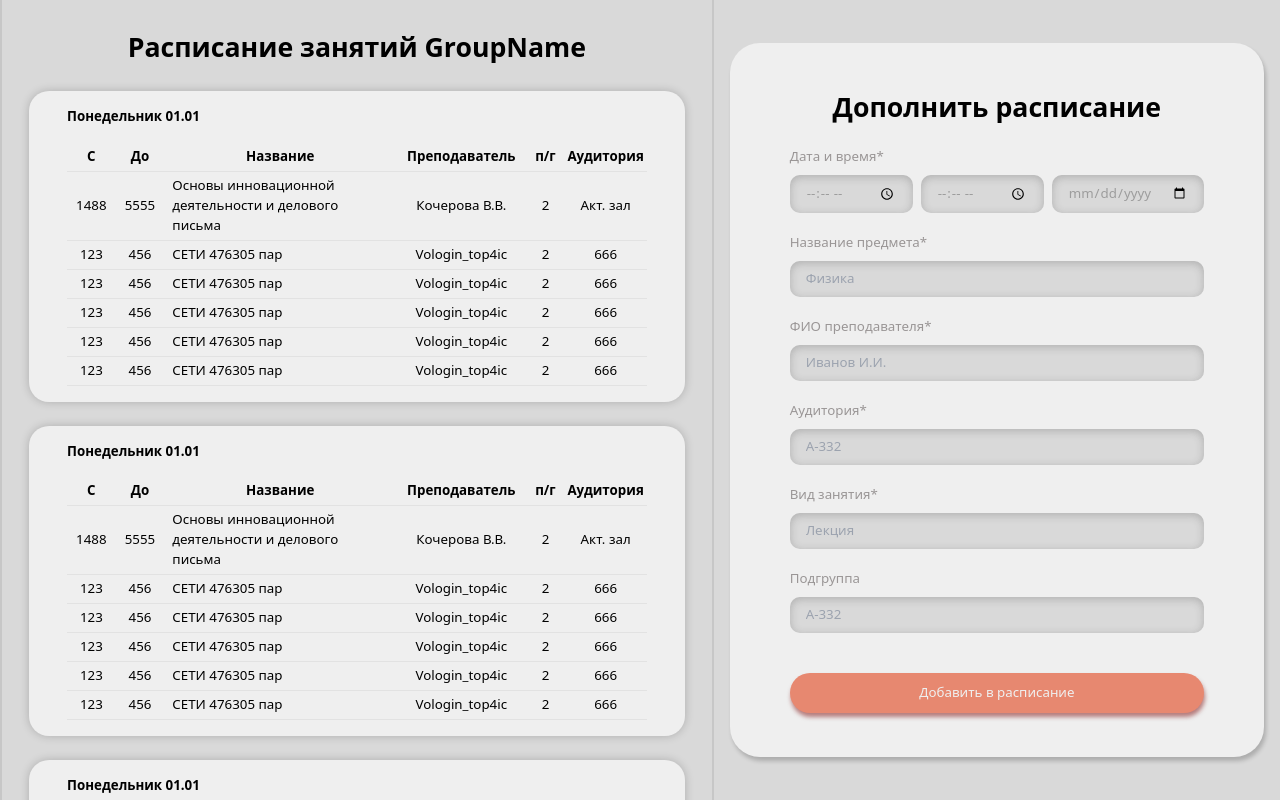
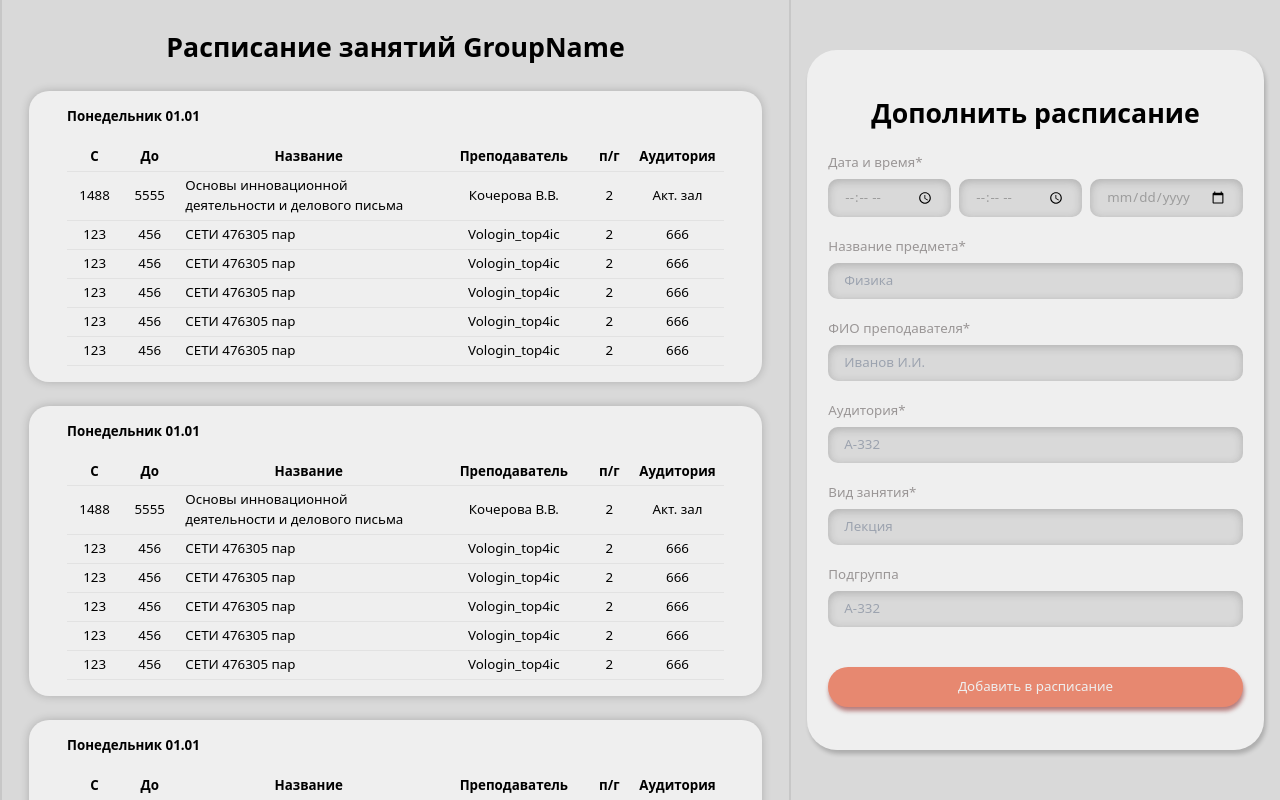
Before and after one commit to ystuler/frontend, a Vue app: page / in a window 1280 px wide. Built offline with nearby package versions, Linux system fonts and the light colour scheme.

Commit message:
feat(add-lesson): add media

```diff
--- a/src/components/AppAddLesson.vue
+++ b/src/components/AppAddLesson.vue
@@ -76,8 +76,28 @@ import AppInput from './AppInput.vue';
   background-color: #EFEFEF;
   display: flex;
   flex-direction: column;
-  padding: 44px 60px;
   gap: 20px;
   box-shadow: 2px 4px 4px rgba(0, 0, 0, 0.205);
 }
+
+/* Mobile, Landscape */
+@media (max-width: 1134px) {
+  .app-add-lesson-container {
+    padding: calc(56 * 100vw / 480) calc(40 * 100vw / 480);
+    margin: 8%;
+  }
+}
+/* Desktop */
+@media (min-width: 1134px) and (min-aspect-ratio: 6/5) {
+  .app-add-lesson-container {
+    padding: calc(16 * 100vw / 480) calc(8 * 100vw / 480);
+  }
+}
+/* Wide (Ultra Wide) Monitors */
+@media (min-width: 1134px) and (min-aspect-ratio: 5/2) {
+
+  .app-add-lesson-container {
+    padding: calc(4 * 100vw / 480);
+  }
+}
 </style>
--- a/src/components/AppInput.vue
+++ b/src/components/AppInput.vue
@@ -97,7 +97,7 @@ defineProps<AppInputProps>();
 .app-input-container{
   display: flex;
   flex-direction: column;
-  gap: 8px;
+  gap: 6px;
 }
 .app-input:focus {
   outline: 1px solid rgb(231, 136, 112);
```
